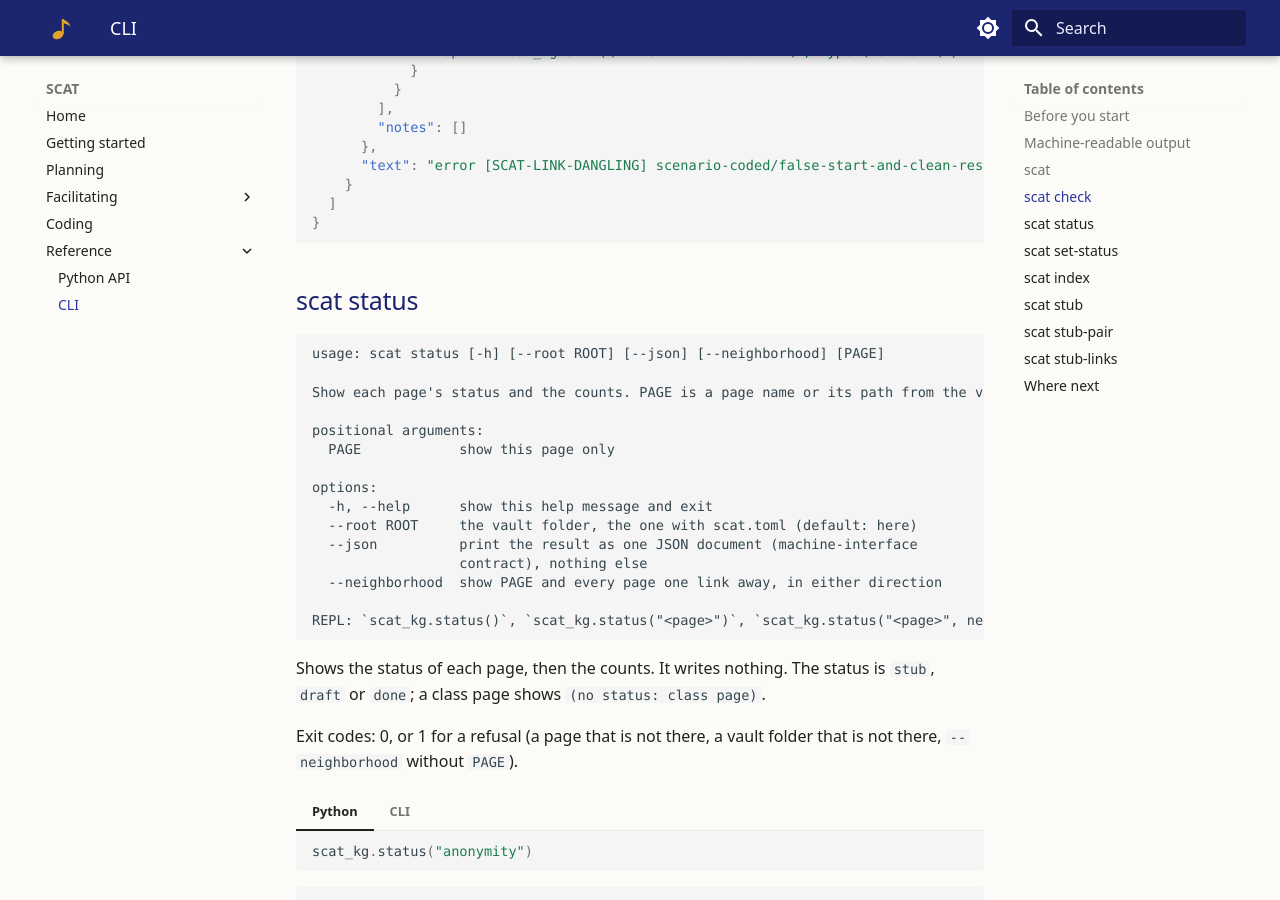
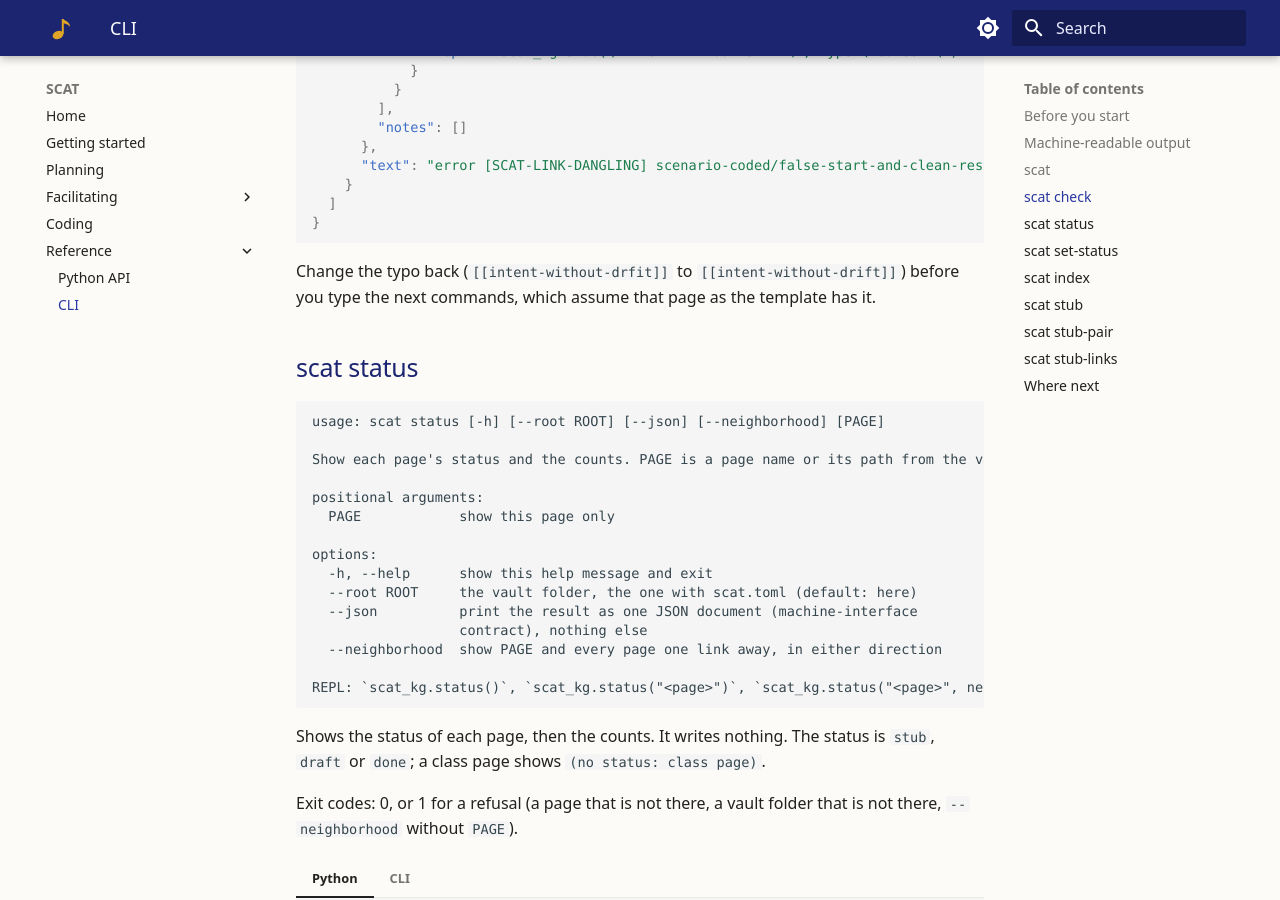
Before and after one commit to DynamicalSystemsGroup/scat-kg-tools, an MkDocs documentation site: the page built from docs/reference/cli.md, in a window 1280 px wide and 900 px high, scrolled down 4479 px. Built offline with MkDocs 1.6.1 and Material for MkDocs 9.7.7, drawn with Linux system fonts in a browser that asks for light colours.

Commit message:
WP11-U9: say to revert the seeded typo before the next commands

````diff
--- a/docs/reference/cli.md
+++ b/docs/reference/cli.md
@@ -219,6 +219,8 @@ $ uv run scat check --json
   ]
 }
 ```
+
+Change the typo back (`[[intent-without-drfit]]` to `[[intent-without-drift]]`) before you type the next commands, which assume that page as the template has it.
 
 ## scat status
 
````
Also changed, not shown: docs/reference/api.md (+2 -0 lines).
